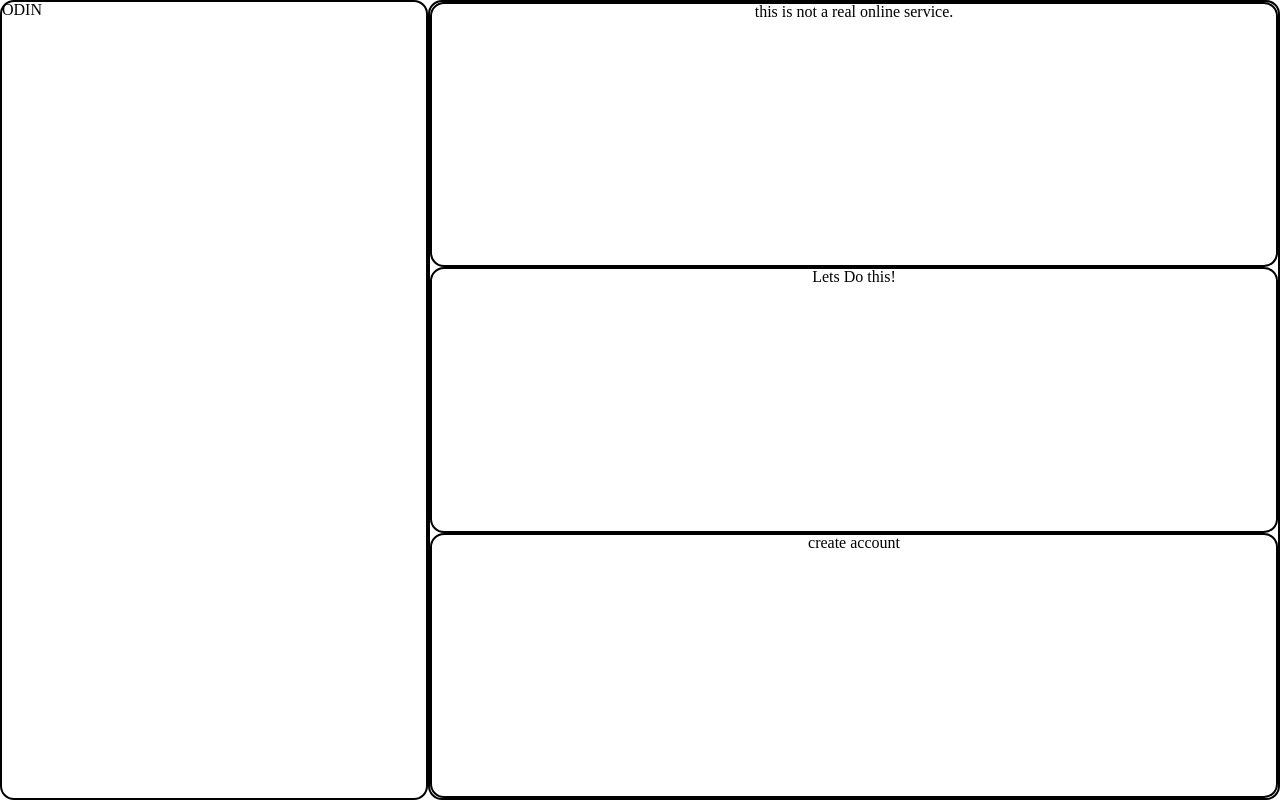
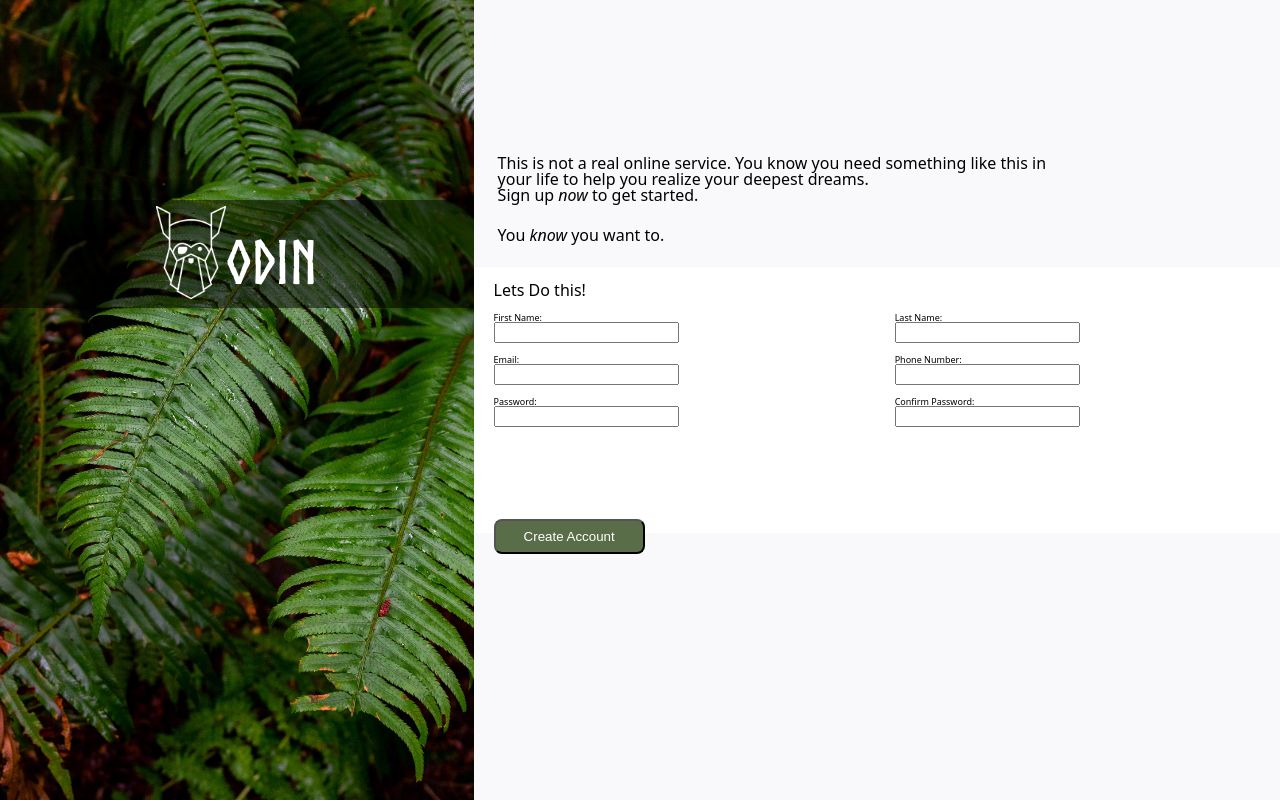
Before and after one commit to tiemanb/signup, a plain HTML site: page index.html in a window 1280 px wide. Drawn offline with Linux system fonts and the light colour scheme.

Commit message:
worked on form fields input types & styling

```diff
--- a/index.html
+++ b/index.html
@@ -4,9 +4,8 @@ design: we need two flexbox divs vertically splitting screen into two sections 1
 responsive: scale until width is less than 400px or something like that... switch to scrolling
 the right 2/3s of viewport section should be vertically split into 3 even sections with the form in the middle
 the vertical scaling should be text only, margins & padding static. should stop scaling and switch to scrolling as well
+-->
 
-
--->
 <!DOCTYPE html>
 <html lang="en">
 <head>
@@ -18,17 +17,44 @@ the vertical scaling should be text only, margins & padding static. should stop
 </head>
 <body>
     <div class="flex-column-left">
-        <p>ODIN</p>
+        <div class="logo">
+            <div class="logo-image"><img src="odin-lined.png" alt=""></div>
+            <div class="logo-text"><p>ODIN</p></div>
+        </div>
     </div>
     <div class="flex-column-right">
         <div class="item1">
-            <p>this is not a real online service.</p>
+            <div><p>This is not a real online service. You know you need something like this in your life to help you realize your deepest dreams. </p>
+                <p>Sign up <span>now</span> to get started.</p></div>
+            <div><p>You <span>know</span> you want to.</p></div>
         </div>
         <div class="item2">
             <p>Lets Do this!</p>
+            <field action="" method="get" class="form">
+                <div class="two-col">
+                    <div class="col1">
+                        <label for="fname">First Name:</label>
+                        <input id="fname" name="fname" type="text" required>
+                        <label for="email">Email:</label>
+                        <input id="email" name="email" type="email" required>
+                        <label for="pw">Password:</label>
+                        <input id="pw" name="pw" type="password" required>
+                    </div>
+
+                    <div class="col2">
+                        <label for="lname">Last Name:</label>
+                        <input id="lname" name="lname" type="text" required>
+                        <label for="phone"type="tel">Phone Number:</label>
+                        <input id="phone" name="phone" type="tel">
+                        <label for="confirm-pw">Confirm Password:</label>
+                        <input id="confirm-pw" name="confirm-pw" type="password" required>
+                    </div>
+                </div>
+                <button>Create Account</button>
+            </field>
         </div>
         <div class="item3">
-            <p>create account</p>
+
         </div>
     </div>
 </body>
--- a/style.css
+++ b/style.css
@@ -46,28 +46,128 @@ table {
 	border-collapse: collapse;
 	border-spacing: 0;
 }
+@font-face {
+    font-family: Norse;
+    src: url("Norse-Bold.otf");
+}
 body{
     display:flex;
     align-items: stretch;
     height:100vh;
 }
 .flex-column-left{
-    border:2px solid black;
-    border-radius: 14px;
-    flex-basis:calc(1/3*100%);
+
+    flex-basis:calc(37%);
+    background-image: url("halie-west-25xggax4bSA-unsplash.jpeg");
+    background-size:cover;
+    background-position:center;
+}
+.logo{
+    display:flex;
+    align-items: center;
+    justify-content: center;
+    margin-top:calc(1/4*100vh);
+    background-color: hsla(0,0%,0%,0.5);
+    padding-top: 6px;
+    padding-bottom: 6px;
+}
+.flex-column-left img{
+    width:70px;
+    height:93px;
+}
+.flex-column-left p{
+    color:white;
+    font-size:3.75rem;
+    font-family:Norse;
+    margin-top:15px;
 }
 .flex-column-right{
     display:flex;
     flex-direction: column;
-    border:2px solid black;
-    border-radius: 14px;
     align-items:stretch;
-    flex-basis:calc(2/3*100%)
+    flex-basis:calc(63%);
 }
-.flex-column-right div{
+.flex-column-right>div{
     flex: 1 1 0;
-    text-align: center;
-    border: 2px solid black;
-    border-radius: 14px;
+}
+.item1{
+    display:flex;
+    flex-direction:column;
+    padding-right:25%;
+    justify-content: end;
+    font-weight: 500;
+    font-family: system-ui, -apple-system, BlinkMacSystemFont, 'Segoe UI', Roboto, Oxygen, Ubuntu, Cantarell, 'Open Sans', 'Helvetica Neue', sans-serif;
+    background-color: rgba(249,249,251,255);
+}
+.item1>div{
+    margin-bottom:1.5em;
+    margin-left:1.5em;
+    margin-right:1em;
+}
+.item1 span{
+    font-style: italic;
+}
+
+.item2 p{
+    margin-left:20px;
+    margin-top:15px;
+    margin-bottom:15px;
+}
+
+.two-col {
+    overflow: hidden;/* Makes this div contain its floats */
+    padding-left: 20px;
+}
+
+.two-col .col1,
+.two-col .col2 {
+    width: 49%;
+}
+
+.two-col .col1 {
+    float: left;
+}
+
+.two-col .col2 {
+    float: right;
+}
+
+.two-col label {
+    display: block;
+    font-size:9px;
+}
+.two-col input{
+    margin-bottom:12px;
+}
+
+.form button{
+    position:relative;
+    top:30%;
+    left:20px;
+    padding:8px 28px 8px 28px;
+    background-color:#596D48;
+    border-radius: 8px;
+    color:white;
+}
+
+.item3{
+    background-color: rgba(249,249,251,255);
+}
+
+.item2{
+    box-shadow: 3px 3px 2px 1px rgba(0, 0, 0, 0.747);
+    font-weight: 500;
+    font-family: system-ui, -apple-system, BlinkMacSystemFont, 'Segoe UI', Roboto, Oxygen, Ubuntu, Cantarell, 'Open Sans', 'Helvetica Neue', sans-serif;
+}
+
+input:focus {
+  outline-offset: 0;
+  outline:none;
+  border-color: aqua;
+  border-radius: 3px;
+  border-style: solid;
+  border-width: 1px;
+  padding: 2px;
+  box-shadow: 1px 1px 1px black;
 
 }
```
Also changed, not shown: Norse-Bold.otf (added), halie-west-25xggax4bSA-unsplash.jpeg (added), odin-lined.png (added), 1 other file.
